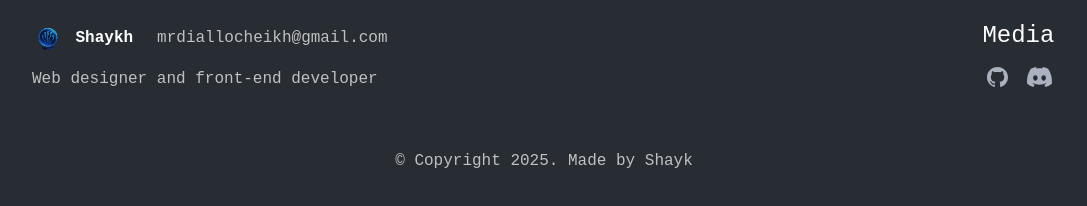
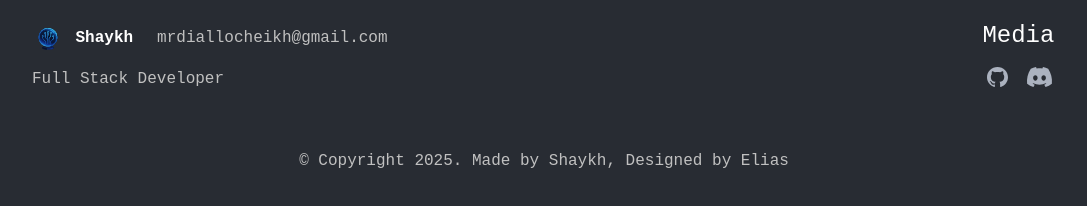
Before and after one commit to Shaykhouna/Shaykhouna.github.io, a plain HTML site: page index.html in a window 1280 px wide. Shown: the part 2886-3092 px from the top of the page, without its empty margins (96-1183 px from the left). Drawn offline with Linux system fonts and the light colour scheme.

Commit message:
Work role and Copyright

```diff
--- a/index.html
+++ b/index.html
@@ -232,7 +232,7 @@
             <h4>Shaykh</h4>
           </div>
           <a href="mailto:mrdiallocheikh@gmail.com">mrdiallocheikh@gmail.com</a></div>
-          <p>Web designer and front-end developer</p>
+          <p>Full Stack Developer</p>
         </div>
         <div class="footer-media">
           <h3>Media</h3>
@@ -240,7 +240,7 @@
           <a href="#"><img src="assets/discord-icon.svg" alt="Discord Icon" /></a>
         </div>
       </div>
-      <p class="copyright">© Copyright 2025. Made by Shayk</p>
+      <p class="copyright">© Copyright 2025. Made by Shaykh, Designed by Elias</p>
     </div>
   </footer>
 </body>
```
